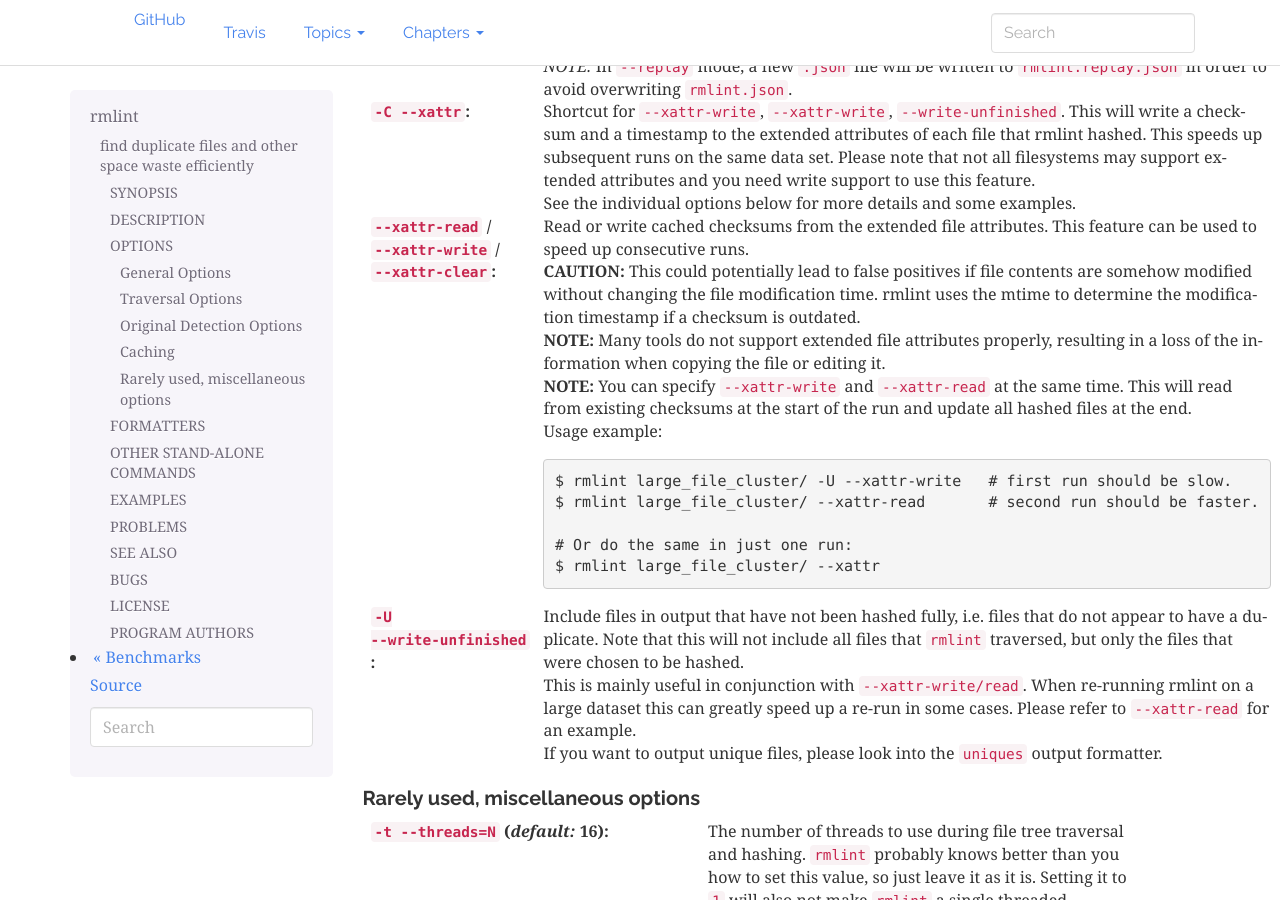
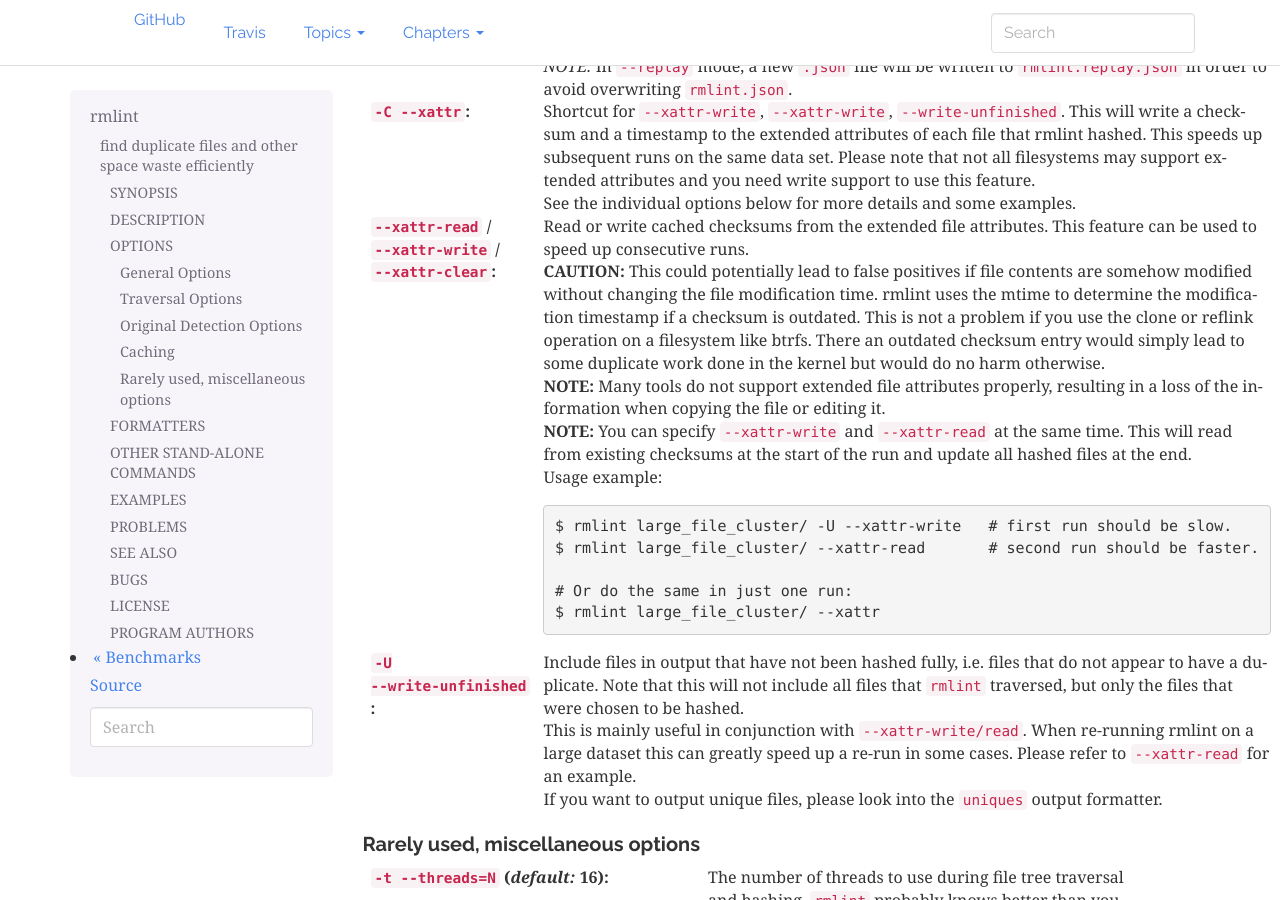
Before and after one commit to sahib/rmlint, a Sphinx documentation site: the page built from docs/rmlint.1.rst, in a window 1280 px wide and 900 px high, scrolled down 8970 px. Built offline with Sphinx 7.4.7, drawn with Linux system fonts in a browser that asks for light colours.

Commit message:
docs: mention that --xattr is harmless on btrfs runs

```diff
--- a/docs/rmlint.1.rst
+++ b/docs/rmlint.1.rst
@@ -529,9 +529,13 @@ Caching
     Read or write cached checksums from the extended file attributes.
     This feature can be used to speed up consecutive runs.
 
-    **CAUTION:** This could potentially lead to false positives if file contents are
-    somehow modified without changing the file modification time. rmlint uses the mtime
-    to determine the modification timestamp if a checksum is outdated.
+    **CAUTION:** This could potentially lead to false positives if file
+    contents are somehow modified without changing the file modification time.
+    rmlint uses the mtime to determine the modification timestamp if a checksum
+    is outdated. This is not a problem if you use the clone or reflink
+    operation on a filesystem like btrfs. There an outdated checksum entry
+    would simply lead to some duplicate work done in the kernel but would do no
+    harm otherwise.
 
     **NOTE:** Many tools do not support extended file attributes properly,
     resulting in a loss of the information when copying the file or editing it.
```
